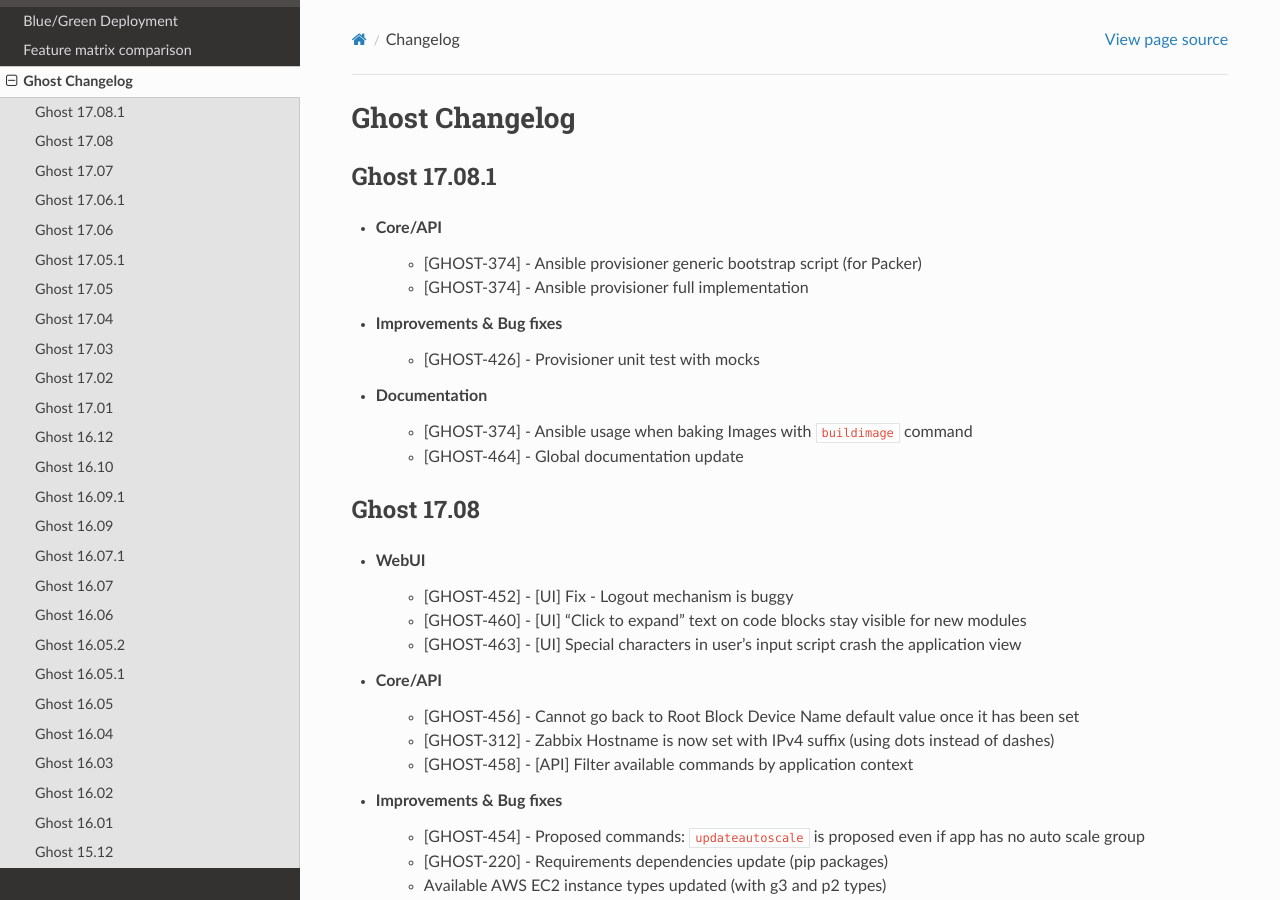
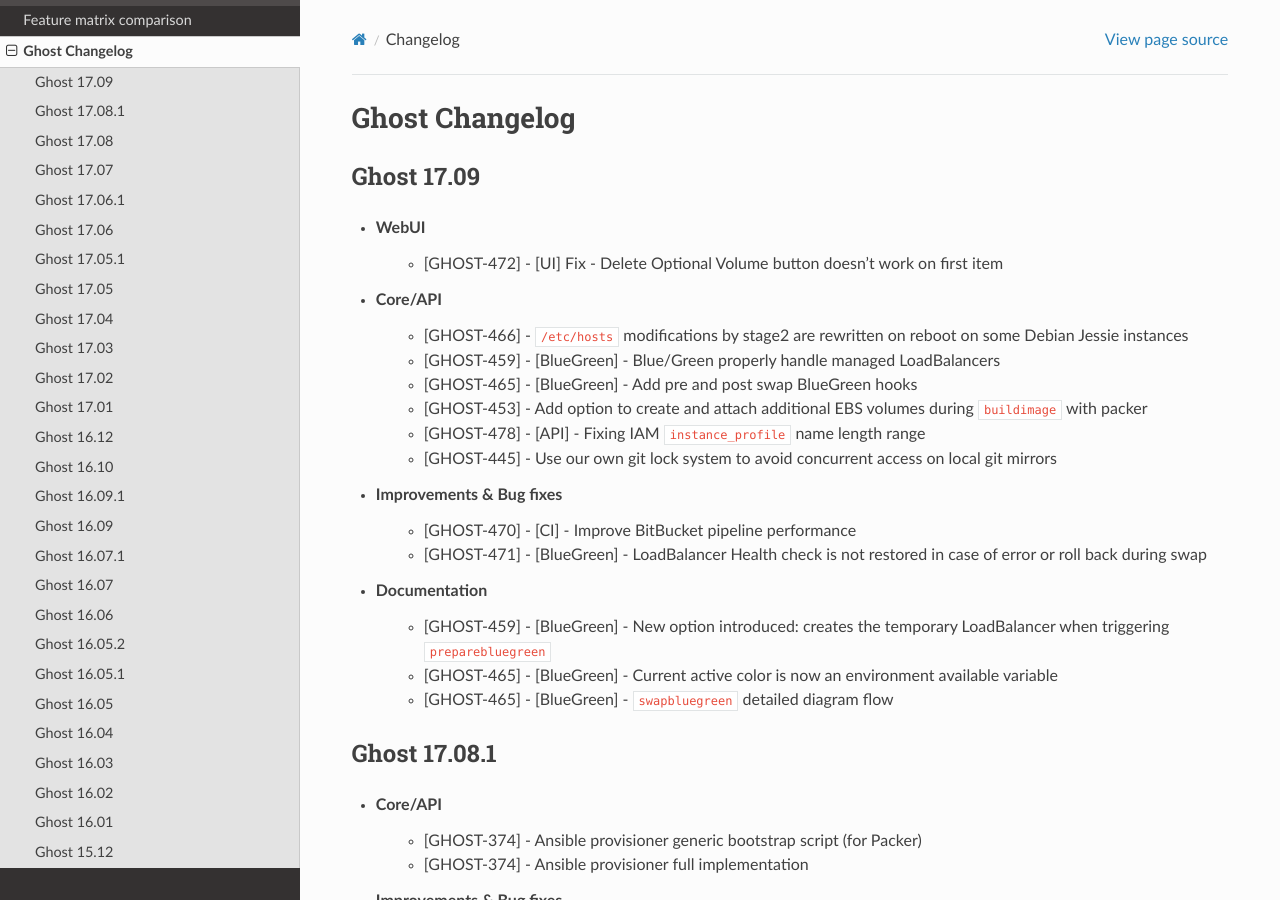
Before and after one commit to claranet/cloud-deploy-docs, a Sphinx documentation site: the page built from source/rst/changelog.rst, in a window 1280 px wide and 900 px high. Built offline with Sphinx 7.4.7 and the Read the Docs theme 2.0.0, drawn with Linux system fonts in a browser that asks for light colours.

Commit message:
Changelog Release `17.09`

```diff
--- a/source/rst/changelog.rst
+++ b/source/rst/changelog.rst
@@ -7,6 +7,28 @@
 
 .. toctree::
     :maxdepth: 2
+
+Ghost 17.09
+-----------
+* WebUI
+    - [GHOST-472] - [UI] Fix - Delete Optional Volume button doesn't work on first item
+
+* Core/API
+    - [GHOST-466] - ``/etc/hosts`` modifications by stage2 are rewritten on reboot on some Debian Jessie instances
+    - [GHOST-459] - [BlueGreen] - Blue/Green properly handle managed LoadBalancers
+    - [GHOST-465] - [BlueGreen] - Add pre and post swap BlueGreen hooks
+    - [GHOST-453] - Add option to create and attach additional EBS volumes during ``buildimage`` with packer
+    - [GHOST-478] - [API] - Fixing IAM ``instance_profile`` name length range
+    - [GHOST-445] - Use our own git lock system to avoid concurrent access on local git mirrors
+
+* Improvements & Bug fixes
+    - [GHOST-470] - [CI] - Improve BitBucket pipeline performance
+    - [GHOST-471] - [BlueGreen] - LoadBalancer Health check is not restored in case of error or roll back during swap
+
+* Documentation
+    - [GHOST-459] - [BlueGreen] - New option introduced: creates the temporary LoadBalancer when triggering ``preparebluegreen``
+    - [GHOST-465] - [BlueGreen] - Current active color is now an environment available variable
+    - [GHOST-465] - [BlueGreen] - ``swapbluegreen`` detailed diagram flow
 
 Ghost 17.08.1
 -------------
```
